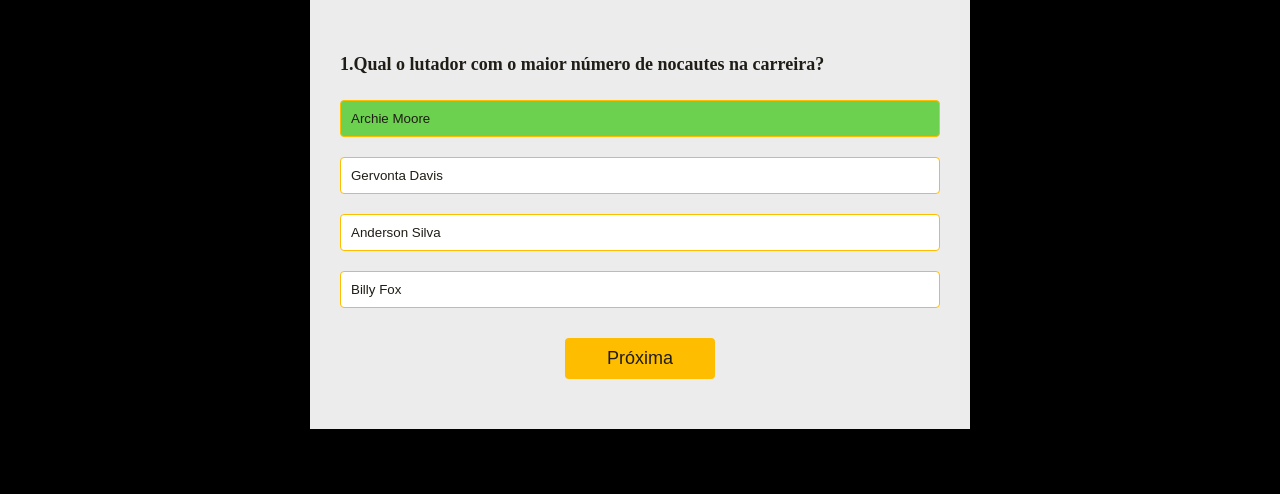
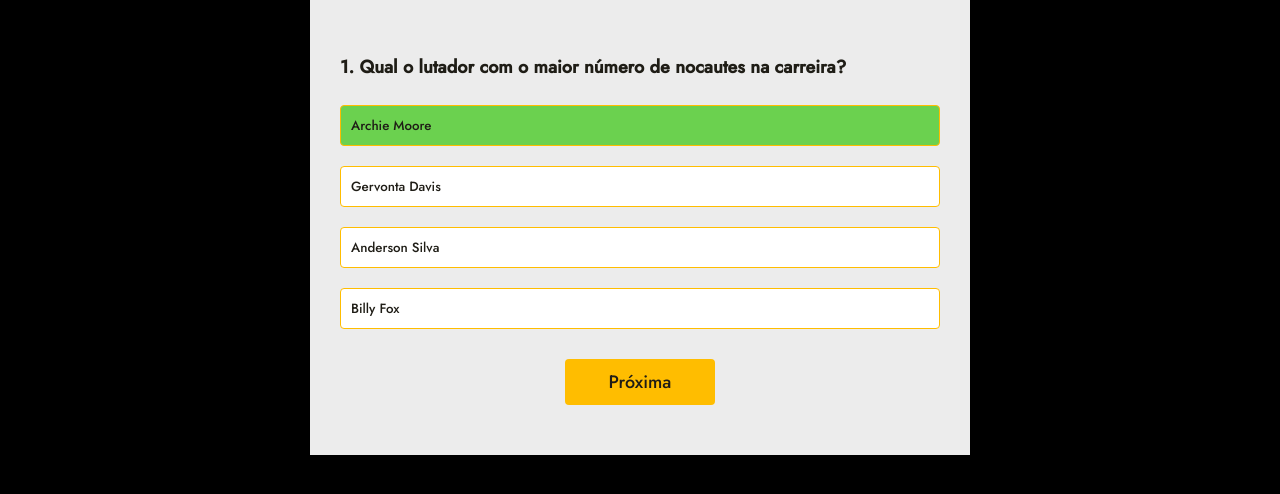
Before and after one commit to joaocoimbra77/Coimbra-Fight, a website: page site individual/public/quiz.html in a window 1280 px wide. Both pictures are taken after a click on the button "Archie Moore". Shown: the part 302-796 px from the top of the page. Drawn offline with nearby package versions, Linux system fonts and the light colour scheme; a web font is replaced by a local one.

Commit message:
Subindo Quizv2

```diff
--- a/site individual/public/css/estilo.css
+++ b/site individual/public/css/estilo.css
@@ -23,6 +23,7 @@ body {
   display: flex;
   width: 80%;
   margin: auto;
+   font-family: "Jost", sans-serif;
 }
 
 header {
--- a/site individual/public/css/quiz.css
+++ b/site individual/public/css/quiz.css
@@ -74,6 +74,7 @@ nav {
   font-size: 18px;
   color: #1F1D16;
   font-weight: 600;
+  font-family: "Jost", sans-serif;
 }
 
 .btnAl {
@@ -88,6 +89,7 @@ nav {
   border-radius: 4px;
   cursor: pointer;
   transition: all 0.3s;
+  font-family: "Jost", sans-serif;
 }
 
 .btnAl:hover {
@@ -106,6 +108,7 @@ nav {
   margin: 20px auto 0;
   border-radius: 4px;
   cursor: pointer;
+  font-family: "Jost", sans-serif;
 
 }
 
--- a/site individual/public/quiz.html
+++ b/site individual/public/quiz.html
@@ -37,7 +37,7 @@
       <button class="btnAl">A3</button>
       <button class="btnAl">A4</button>
      </div>
-     <button id="btnProximo">next</button>
+     <button id="btnProximo">Próxima</button>
     </div>
    </div>
 </body>
@@ -135,83 +135,77 @@
         },
     ]
 
-    const questaoElement = document.getElementById('question');
-    const alternativaButtons = document.getElementById('alternativa');
-    const btnproximo = document.getElementById('btnProximo');
-
-    let questaoAtualIndex = 0;
+    let questaoAtual = 0;
     let pontuacao = 0;
 
-    function startQuiz() {
-    questaoAtualIndex = 0;
-    pontuacao = 0;
-    btnProximo.innerHTML = 'Próxima';
-    mostrarQuestao();
+    const questionEl = document.getElementById("question");
+    const alternativasEl = document.getElementById("alternativa");
+    const btnProximo = document.getElementById("btnProximo");
+
+    function mostrarQuestao() {
+        alternativasEl.innerHTML = "";
+        btnProximo.style.display = "none";
+
+        const questao = questoes[questaoAtual];
+        questionEl.innerHTML = `${questaoAtual + 1}. ${questao.question}`;
+
+        for (let index = 0; index < questao.resposta.length; index++) {
+            const botao = document.createElement("button");
+            botao.innerText = questao.resposta[index].text;
+            botao.classList.add("btnAl");
+
+            botao.onclick = function () {
+                verificarResposta(questao.resposta[index].correta, botao);
+            };
+
+            alternativasEl.appendChild(botao);
+        }
     }
 
-    function resetarBotao() {
-    btnProximo.style.display = 'none';
-    while (alternativaButtons.firstChild) {
-       alternativaButtons.removeChild(alternativaButtons.firstChild);
-    }
+    function verificarResposta(certa, botaoClicado) {
+        const botoes = alternativasEl.getElementsByTagName("button");
+
+        for (let index = 0; index < botoes.length; index++) {
+            botoes[index].disabled = true;
+        }
+
+        if (certa === true) {
+            botaoClicado.classList.add("correto");
+            pontuacao++;
+        } else {
+            botaoClicado.classList.add("errada");
+        }
+
+        btnProximo.style.display = "block";
     }
 
-    function mostrarQuestao() {
-    resetarBotao()
-    let questaoAtual = questoes[questaoAtualIndex];
-    let questaoNumero = questaoAtualIndex + 1;
-    questaoElement.innerHTML = questaoNumero + '.' + questaoAtual.question;
-    questaoAtual.resposta.forEach((resposta) => {
-        const button = document.createElement("button");
-        button.innerHTML = resposta.text;
-        button.dataset.id = resposta.id;
-        button.classList.add('btnAl');
-        button.addEventListener('click', selecionarResposta);
-        alternativaButtons.appendChild(button)
-    })
-    }
+    btnProximo.onclick = function () {
+        questaoAtual++;
 
-    function selecionarResposta(e) {
-    resposta = questoes[questaoAtualIndex].resposta;
-    const respostaCorreta = resposta.filter((resposta) => resposta.correta == true)[0];
-    const btnSelecionado = e.target;
-    const verificacaoCorreta = btnSelecionado.dataset.id == respostaCorreta.id;
-    if (verificacaoCorreta) {
-    btnSelecionado.classList.add("correto");
-    pontuacao++
-    } else {
-        btnSelecionado.classList.add("errada");
-    }
-    Array.from(alternativaButtons.children).forEach((button) => {
-        button.disabled = true;
-    });
-    btnProximo.style.display = 'block';
-    }
-
-    function proximaQuestao() {
-        questaoAtualIndex++;
-        if (questaoAtualIndex < questoes.length) {
-        mostrarQuestao();
+        if (questaoAtual < questoes.length) {
+            mostrarQuestao();
         } else {
             mostrarPontuacao();
         }
+    };
+
+    function mostrarPontuacao() {
+        questionEl.innerHTML = `Você acertou ${pontuacao} de ${questoes.length}!`;
+        if (pontuacao == 10) {
+         questionEl.innerHTML += `<br>UAU, você conhece mesmo de Boxe! 😎🔥`;
+        }
+        alternativasEl.innerHTML = "";
+        btnProximo.innerText = "Jogar Novamente";
+        btnProximo.style.display = "block";
+
+        btnProximo.onclick = function () {
+            questaoAtual = 0;
+            pontuacao = 0;
+            btnProximo.innerText = "Próxima";
+            mostrarQuestao();
+        };
     }
 
-    btnProximo.addEventListener('click', () => {
-        if (questaoAtualIndex < questoes.length) {
-        proximaQuestao();
-        } else {
-            startQuiz();
-        }
-    })
-
-    function mostrarPontuacao() {
-    resetarBotao();
-    questaoElement.innerHTML = `Você acertou ${pontuacao} de ${questoes.length}!`;
-    btnProximo.innerHTML = 'Jogar Novamente';
-    btnProximo.style.display ='block';
-    }
-
-    startQuiz();
+    mostrarQuestao();
 </script>
 </html>
```
Also changed, not shown: site individual/public/dashboard/treino.html (+2 -2 lines), site individual/public/index.html (+2 -2 lines), site individual/public/simulador.html (+4 -4 lines).
